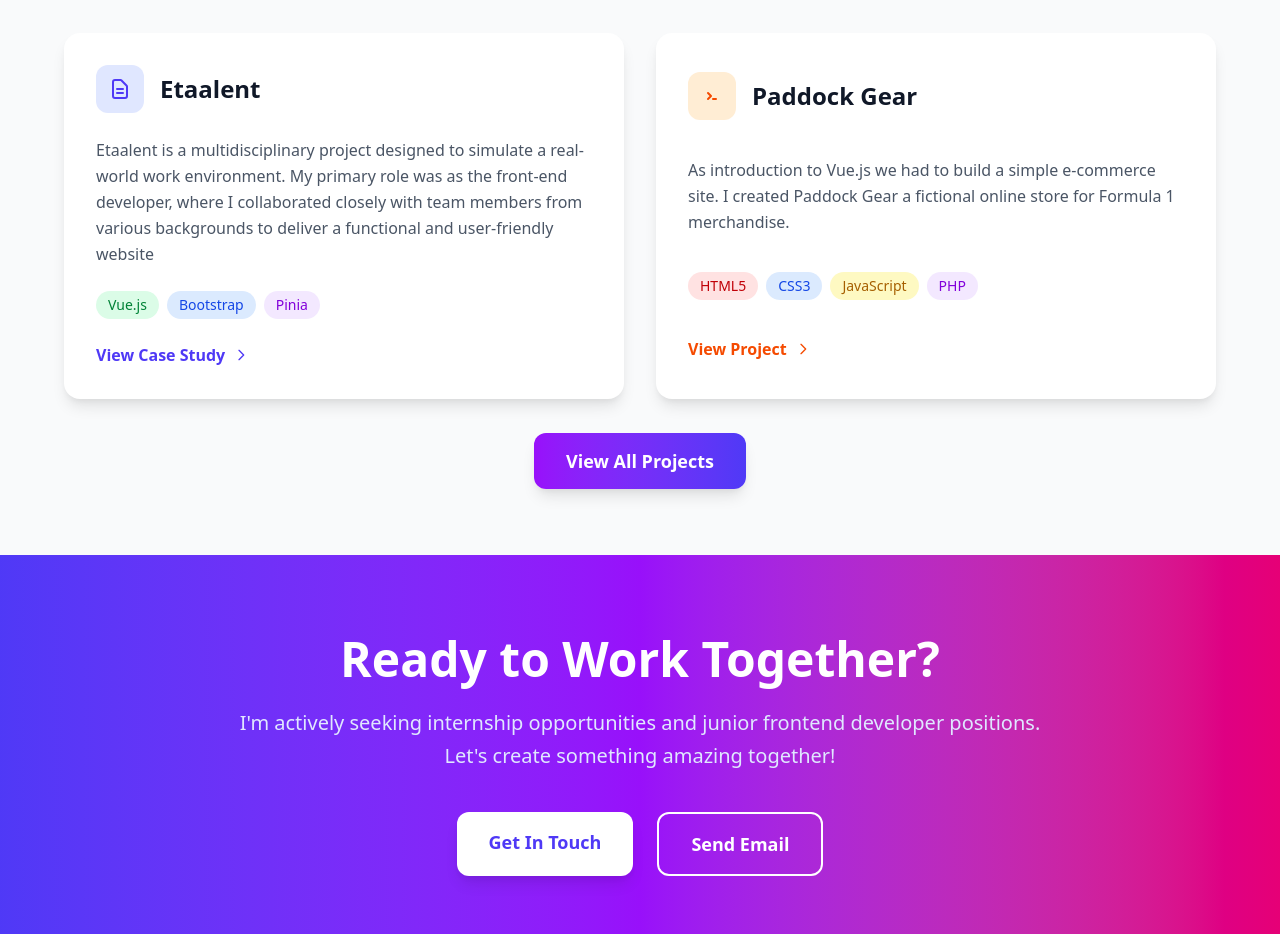
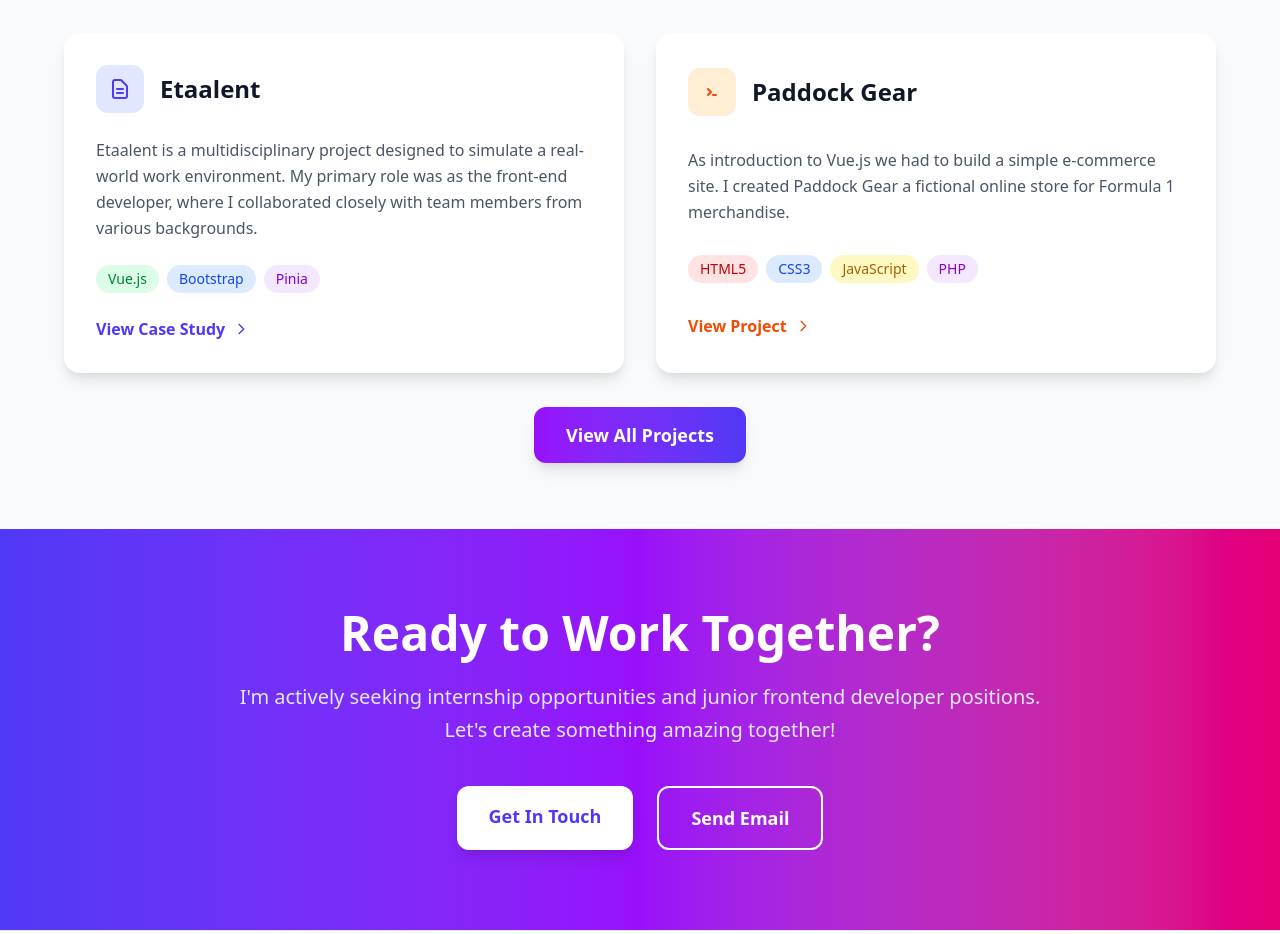
Before and after one commit to BenVaesPXL/Portfolio, a Vue app: page / in a window 1280 px wide. Shown: the part 1480-2414 px from the top of the page. Built offline with nearby package versions, Linux system fonts and the light colour scheme.

Commit message:
feat: Refine project description in HomeView for clarity

```diff
--- a/src/views/HomeView.vue
+++ b/src/views/HomeView.vue
@@ -157,8 +157,7 @@
                 Etaalent is a multidisciplinary project designed to simulate a
                 real-world work environment. My primary role was as the
                 front-end developer, where I collaborated closely with team
-                members from various backgrounds to deliver a functional and
-                user-friendly website
+                members from various backgrounds.
               </p>
 
               <div class="flex flex-wrap gap-2 mb-6">
```
